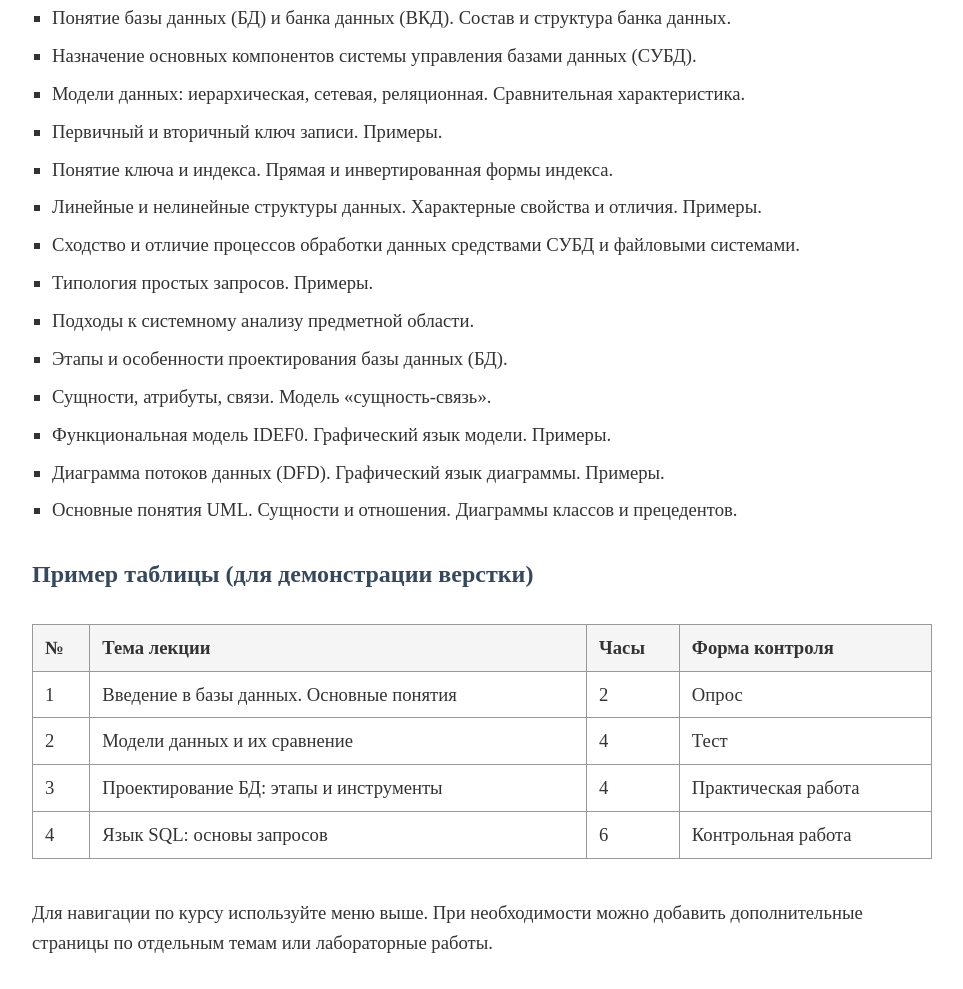
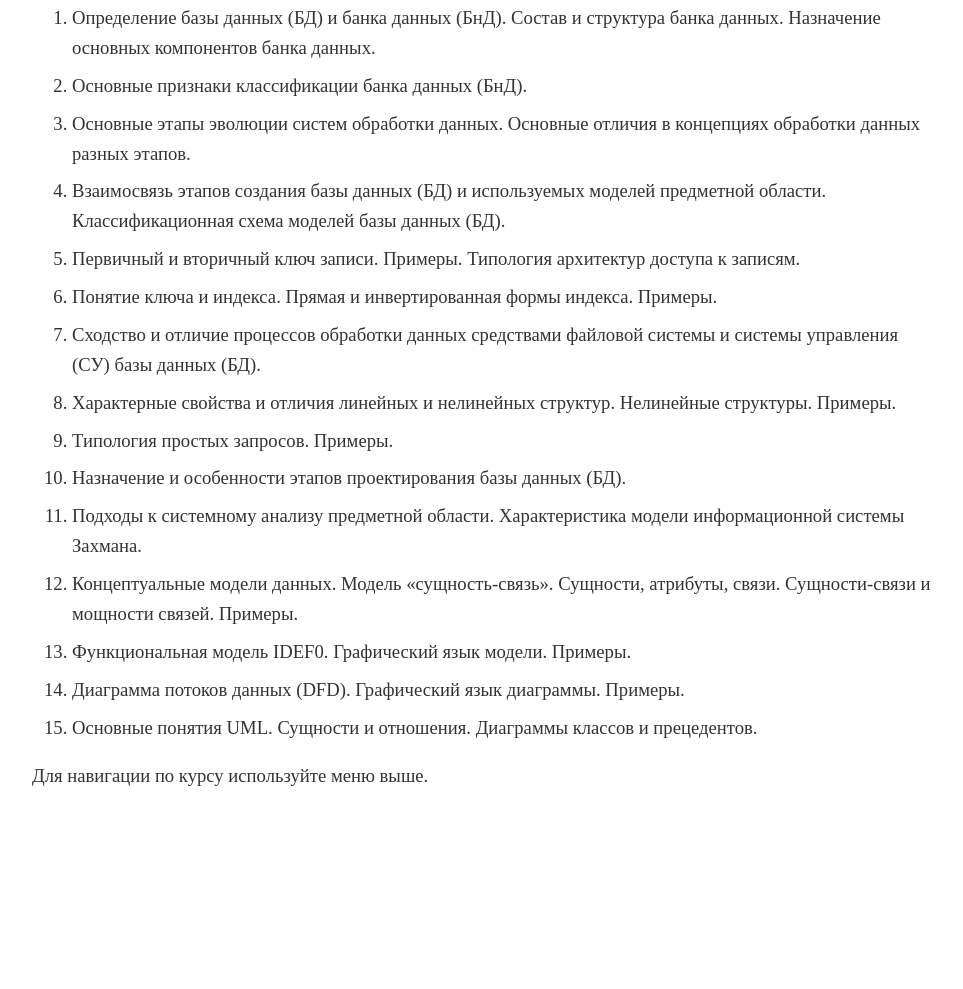
Before and after one commit to pshp05/teoretic2, a plain HTML site: page databases.html in a window 1280 px wide. Shown: the part 295-1284 px from the top of the page, without its empty margins (158-1121 px from the left). After the commit the page ends 1118 px from the top, so only its background shows below. Drawn offline with Linux system fonts and the light colour scheme.

Commit message:
Добавление нумерованного списка, стили?

```diff
--- a/databases.html
+++ b/databases.html
@@ -98,66 +98,26 @@
   </p>
 
   <h2>Основные темы курса</h2>
-  <ul>
-    <li>Понятие базы данных (БД) и банка данных (ВКД). Состав и структура банка данных.</li>
-    <li>Назначение основных компонентов системы управления базами данных (СУБД).</li>
-    <li>Модели данных: иерархическая, сетевая, реляционная. Сравнительная характеристика.</li>
-    <li>Первичный и вторичный ключ записи. Примеры.</li>
-    <li>Понятие ключа и индекса. Прямая и инвертированная формы индекса.</li>
-    <li>Линейные и нелинейные структуры данных. Характерные свойства и отличия. Примеры.</li>
-    <li>Сходство и отличие процессов обработки данных средствами СУБД и файловыми системами.</li>
-    <li>Типология простых запросов. Примеры.</li>
-    <li>Подходы к системному анализу предметной области.</li>
-    <li>Этапы и особенности проектирования базы данных (БД).</li>
-    <li>Сущности, атрибуты, связи. Модель «сущность-связь».</li>
-    <li>Функциональная модель IDEF0. Графический язык модели. Примеры.</li>
-    <li>Диаграмма потоков данных (DFD). Графический язык диаграммы. Примеры.</li>
-    <li>Основные понятия UML. Сущности и отношения. Диаграммы классов и прецедентов.</li>
-  </ul>
-
-  <h2>Пример таблицы (для демонстрации верстки)</h2>
-  <div class="table-container">
-    <table>
-      <thead>
-        <tr>
-          <th>№</th>
-          <th>Тема лекции</th>
-          <th>Часы</th>
-          <th>Форма контроля</th>
-        </tr>
-      </thead>
-      <tbody>
-        <tr>
-          <td>1</td>
-          <td>Введение в базы данных. Основные понятия</td>
-          <td>2</td>
-          <td>Опрос</td>
-        </tr>
-        <tr>
-          <td>2</td>
-          <td>Модели данных и их сравнение</td>
-          <td>4</td>
-          <td>Тест</td>
-        </tr>
-        <tr>
-          <td>3</td>
-          <td>Проектирование БД: этапы и инструменты</td>
-          <td>4</td>
-          <td>Практическая работа</td>
-        </tr>
-        <tr>
-          <td>4</td>
-          <td>Язык SQL: основы запросов</td>
-          <td>6</td>
-          <td>Контрольная работа</td>
-        </tr>
-      </tbody>
-    </table>
-  </div>
+  <ol>
+  <li>Определение базы данных (БД) и банка данных (БнД). Состав и структура банка данных. Назначение основных компонентов банка данных.</li>
+  <li>Основные признаки классификации банка данных (БнД).</li>
+  <li>Основные этапы эволюции систем обработки данных. Основные отличия в концепциях обработки данных разных этапов.</li>
+  <li>Взаимосвязь этапов создания базы данных (БД) и используемых моделей предметной области. Классификационная схема моделей базы данных (БД).</li>
+  <li>Первичный и вторичный ключ записи. Примеры. Типология архитектур доступа к записям.</li>
+  <li>Понятие ключа и индекса. Прямая и инвертированная формы индекса. Примеры.</li>
+  <li>Сходство и отличие процессов обработки данных средствами файловой системы и системы управления (СУ) базы данных (БД).</li>
+  <li>Характерные свойства и отличия линейных и нелинейных структур. Нелинейные структуры. Примеры.</li>
+  <li>Типология простых запросов. Примеры.</li>
+  <li>Назначение и особенности этапов проектирования базы данных (БД).</li>
+  <li>Подходы к системному анализу предметной области. Характеристика модели информационной системы Захмана.</li>
+  <li>Концептуальные модели данных. Модель «сущность-связь». Сущности, атрибуты, связи. Сущности-связи и мощности связей. Примеры.</li>
+  <li>Функциональная модель IDEF0. Графический язык модели. Примеры.</li>
+  <li>Диаграмма потоков данных (DFD). Графический язык диаграммы. Примеры.</li>
+  <li>Основные понятия UML. Сущности и отношения. Диаграммы классов и прецедентов.</li>
+</ol>
 
   <p>
-    Для навигации по курсу используйте меню выше. При необходимости можно добавить
-    дополнительные страницы по отдельным темам или лабораторные работы.
+    Для навигации по курсу используйте меню выше.
   </p>
 
 </body>
```
